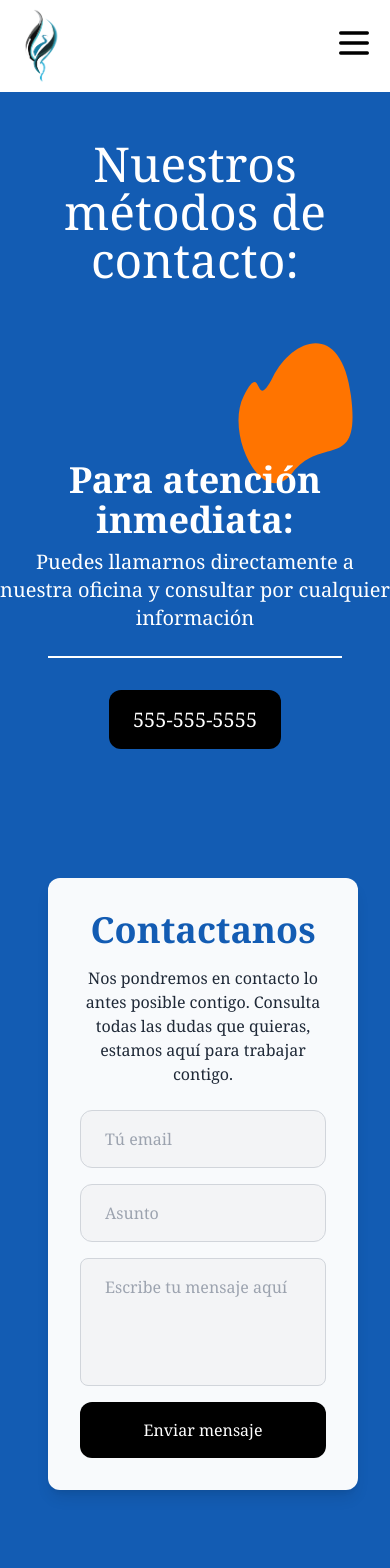
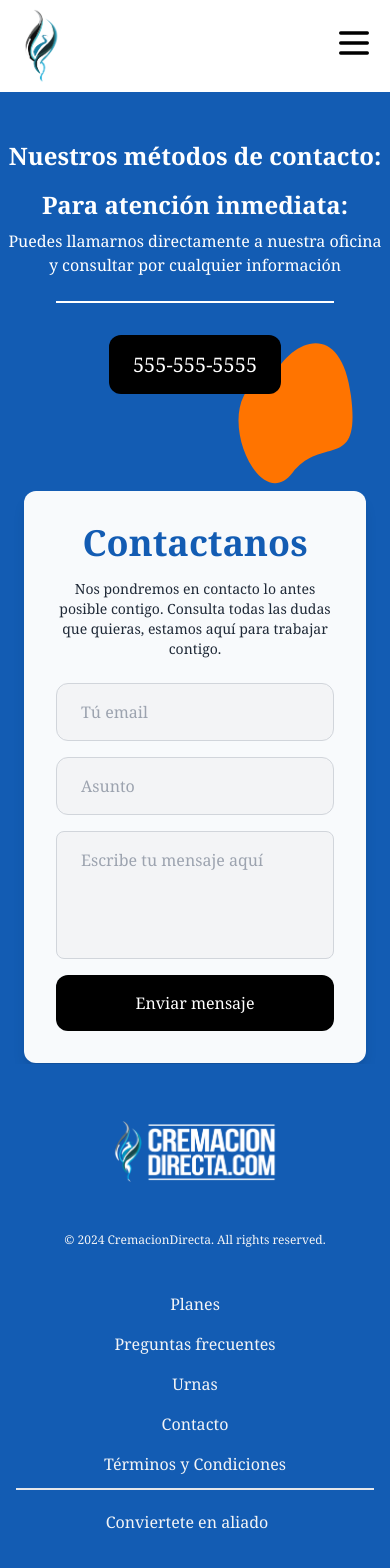
Before and after one commit to lmayendia/cremation, a Next.js app: page /contact in a window 390 px wide. Shown: the top 1568 px of the page. Built offline with nearby package versions, Linux system fonts and the light colour scheme; no server answers.

Commit message:
Enhacement for footer

```diff
--- a/src/app/contact/page.tsx
+++ b/src/app/contact/page.tsx
@@ -6,17 +6,17 @@ import React from 'react';
 const ClientContact: React.FC = () => {
   return (
     <div className="py-12 bg-primary-500 text-white relative overflow-hidden -z-20">
-      <h1 className="text-center text-5xl z-10">Nuestros métodos de contacto:</h1>
-      <div className="relative flex md:flex-row flex-col justify-center items-start z-10">
+      <h1 className="text-center text-2xl md:text-5xl z-10 font-bold">Nuestros métodos de contacto:</h1>
+      <div className="relative flex md:flex-row flex-col justify-center items-start z-10 h-screen p-2 md:p-0">
         <div className="text-center md:text-left md:max-w-lg ">
-          <h1 className="text-4xl font-bold mt-44 mb-2 ">Para atención inmediata:</h1>
-          <h4 className='text-xl mb-6'>Puedes llamarnos directamente a nuestra oficina y consultar por cualquier información</h4>
+          <h1 className="text-2xl md:text-4xl font-bold mt-44 mb-2 ">Para atención inmediata:</h1>
+          <h4 className='text-md md:text-xl mb-6'>Puedes llamarnos directamente a nuestra oficina y consultar por cualquier información</h4>
           <div className='border-b-1 md:mx-0 mx-12 border border-white mb-12'></div>
             <a href="tel:555-555555" className="px-6 py-4 text-xl bg-black rounded-xl">
                 555-555-5555
             </a>
         </div>
-        <div className="max-w-2xl p-12">
+        <div className="max-w-3xl p-4 md:p-12">
           <ContactForm />
         </div>
       </div>
--- a/src/components/ComparissonSection.tsx
+++ b/src/components/ComparissonSection.tsx
@@ -71,7 +71,7 @@ const ComparisonSection: React.FC<ComparisonSectionProps> = ({
             <h2 className="text-3xl md:text-6xl md:leading-tight font-bold text-white uppercase mb-12">
               {section1.heading}
             </h2>
-            <p className="mt-4 text-lg md:text-2xl text-white mb-12">
+            <p className="mt-4 text-md md:text-2xl text-white mb-6 md:mb-12">
               {(() => {
                 const result = section1.firstParagraph.replace(
                   '{{nfdaLink}}',
@@ -80,7 +80,7 @@ const ComparisonSection: React.FC<ComparisonSectionProps> = ({
                 return <span dangerouslySetInnerHTML={{ __html: result }} />;
               })()}
             </p>
-            <p className="mt-4 text-lg md:text-2xl text-white mb-12">
+            <p className="mt-4 text-md md:text-2xl text-white mb-12">
               {(() => {
                 let result = section1.secondParagraph;
                 result = result.replace('{{subscriptionPrice}}', subscriptionPrice.toString());
@@ -97,7 +97,7 @@ const ComparisonSection: React.FC<ComparisonSectionProps> = ({
                       <Image src="/icons/check.svg" alt="check icon" width={24} height={24} />
                       <RichTextRenderer
                         content={item}
-                        className="md:text-xl text-white ml-2"
+                        className="md:text-lg text-sm text-white ml-2"
                         as="p"
                       />
                     </li>
@@ -111,7 +111,7 @@ const ComparisonSection: React.FC<ComparisonSectionProps> = ({
                       <Image src="/icons/check.svg" alt="check icon" width={24} height={24} />
                       <RichTextRenderer
                         content={item}
-                        className="md:text-xl text-white ml-2"
+                        className="md:text-lg text-sm text-white ml-2"
                         as="p"
                       />
                     </li>
@@ -125,7 +125,7 @@ const ComparisonSection: React.FC<ComparisonSectionProps> = ({
             <p className="md:text-xl text-xl text-white line-through">{currency === 'USD' ? '$' : 'RD$'}9,995</p>
             <p className="text-7xl text-primary-100 font-bold mt-2">{currency === 'USD' ? '$' : 'RD$'} {oneTimePrice}</p>
             <div className="w-full mx-auto mt-12 md:mt-8 md:px-12">
-              <h1 className="text-2xl mb-12 text-white">{section1.chartTitle}</h1>
+              <h1 className="text-xl md:text-2xl  mb-12 text-white">{section1.chartTitle}</h1>
               <ResponsiveContainer width="100%" height={350}>
                 <BarChart data={data} layout="horizontal">
                   {/* X-Axis */}
@@ -175,10 +175,10 @@ const ComparisonSection: React.FC<ComparisonSectionProps> = ({
             <div className="grid md:grid-cols-2 grid-cols-2 gap-2 md:gap-6 mt-6">
               {section2.gridItems.map((item, index) => (
                 <div key={index}>
-                  <h3 className="md:text-xl transition delay-100 transform hover:scale-105 font-semibold text-white bg-black rounded-full px-4 py-2 my-10 text-start">
+                  <h3 className="md:text-xl text-sm transition delay-100 transform hover:scale-105 font-semibold text-white bg-black rounded-full px-4 py-2 my-10 text-start">
                     {item.title}
                   </h3>
-                  <p className="text-lg text-gray-600">
+                  <p className="text-md md:text-lg text-gray-600">
                     {item.description}
                   </p>
                 </div>
--- a/src/components/ContactForm.tsx
+++ b/src/components/ContactForm.tsx
@@ -61,7 +61,7 @@ const ContactForm: React.FC = () => {
                 <h1 className="text-4xl font-bold mb-4 text-center text-primary-800">
                     Contactanos
                 </h1>
-                <p className="text-center text-gray-800 mb-6">
+                <p className="text-center text-gray-800 mb-6 md:text-lg text-sm">
                     Nos pondremos en contacto lo antes posible contigo. Consulta todas las dudas que quieras, estamos aquí para trabajar contigo.
                 </p>
 
--- a/src/components/FAQ.tsx
+++ b/src/components/FAQ.tsx
@@ -38,7 +38,7 @@ export const FAQComponent: React.FC<FAQComponentProps> = ({ FAQ }) => {
           >
             {/* Wrap the question and arrow in a flex container */}
             <div className="flex justify-between items-center">
-              <h3 className="text-xl font-bold text-gray-700">{item.title}</h3>
+              <h3 className="md:text-xl text-lg font-bold text-gray-700">{item.title}</h3>
               <div
                 className={`transform transition-transform duration-500 ${
                   activeIndex === index ? "rotate-180" : ""
--- a/src/components/Footer.tsx
+++ b/src/components/Footer.tsx
@@ -85,49 +85,50 @@ const Footer = () => {
         <div className="flex flex-col items-center md:items-start mb-4 md:mb-0">
           <div className="text-xl md:text-2xl font-bold">
             <Link href="/">
-              <Image
-                src="/images/logo-white.png"
-                width={200}
-                height={200}
-                alt="Logo Cremacion Directa"
-                className="w-36 h-auto md:w-[200px] md:h-[200px]"
-              />
+              <div className="relative w-96 h-16 ms-auto">
+                <Image
+                  src="/images/logo-white.png"
+                  fill
+                  className="object-contain w-full h-full"
+                  alt="Logo Cremacion Directa"
+                />
+              </div>
             </Link>
           </div>
-          <p className="text-xs md:text-sm mt-8 md:mt-12 border-t-2 pt-4 md:pt-6">
+          <p className="text-xs md:text-sm mt-8 md:mt-12 pt-4 md:pt-6">
             &copy; {new Date().getFullYear()} CremacionDirecta. All rights reserved.
           </p>
         </div>
 
         {/* Right Side: Navigation Links */}
-        <div className="flex flex-col items-center space-y-3 md:space-y-0 md:space-x-10 text-base md:text-xl">
-          <div className="flex items-center md:items-start border-b-2 pb-2 flex-wrap gap-x-4 gap-y-2">
+        <div className="flex flex-col items-center space-y-3 md:space-y-0 text-base md:text-xl w-full md:w-auto">
+          <div className="flex flex-col md:flex-row items-stretch md:items-start border-b-2 pb-2 w-full gap-y-2 md:gap-y-0 md:gap-x-10 md:text-md">
             <a
               href="/#pricing"
               onClick={handlePlanesClick}
-              className="hover:font-bold py-1 md:py-2 cursor-pointer"
+              className="hover:font-bold py-1 md:py-2 cursor-pointer block text-center md:text-left"
             >
               Planes
             </a>
             <a
               href="/#faq"
               onClick={handleFAQClick}
-              className="hover:font-bold py-1 md:py-2 cursor-pointer"
+              className="hover:font-bold py-1 md:py-2 cursor-pointer block text-center md:text-left"
             >
               Preguntas frecuentes
             </a>
-            <Link className="hover:font-bold py-1 md:py-2" href="/urnas">
+            <Link className="hover:font-bold py-1 md:py-2 block text-center md:text-left" href="/urnas">
               Urnas
             </Link>
-            <Link className="hover:font-bold py-1 md:py-2" href="/contact">
+            <Link className="hover:font-bold py-1 md:py-2 block text-center md:text-left" href="/contact">
               Contacto
             </Link>
-            <Link className="hover:font-bold py-1 md:py-2" href="/terms">
+            <Link className="hover:font-bold py-1 md:py-2 block text-center md:text-left" href="/terms">
               Términos y Condiciones
             </Link>
           </div>
-          <div className="flex justify-end w-full">
-          <Link className="hover:font-bold py-2 md:py-3" href="/proveedores" >
+          <div className="flex w-full pe-4 text-center md:text-right justify-center md:justify-end">
+          <Link className="hover:font-bold py-2 md:py-3 block w-full md:w-auto" href="/proveedores" >
             Conviertete en aliado
           </Link>
           </div>
--- a/src/components/PricingSection2.tsx
+++ b/src/components/PricingSection2.tsx
@@ -89,7 +89,7 @@ export default function CreativePricing({ plans }: CreativePricingProps) {
   return (
     <section className="py-24" id="pricing">
       <div className="mx-auto px-4 sm:px-6 lg:px-8">
-        <div className="text-center mb-20">
+        <div className="text-center  mb-20">
           <div className="inline-flex items-center bg-primary-100 text-primary-600 px-6 py-3 rounded-full mb-8">
             <span className="mr-2">⭐</span>
             <span className="font-semibold">
@@ -97,11 +97,11 @@ export default function CreativePricing({ plans }: CreativePricingProps) {
             </span>
           </div>
 
-          <h2 className="text-4xl md:text-5xl font-bold text-gray-800 mb-8 uppercase">
+          <h2 className="text-2xl md:text-5xl font-bold text-gray-800 mb-8 uppercase">
             Planes diseñados para tu tranquilidad
           </h2>
 
-          <div className="max-w-5xl mx-auto text-xl text-gray-600 space-y-4">
+          <div className="max-w-5xl mx-auto text-md md:text-xl text-gray-600 space-y-4">
             <p>
               El presupuesto de cada familia es diferente. Es por eso que ofrecemos
               planes que se ajustan a todos los presupuestos. Tenemos planes con{" "}
```
